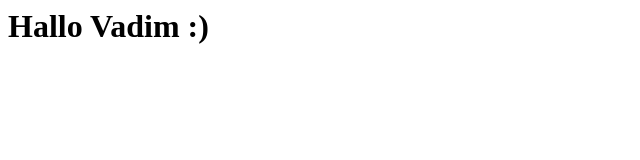
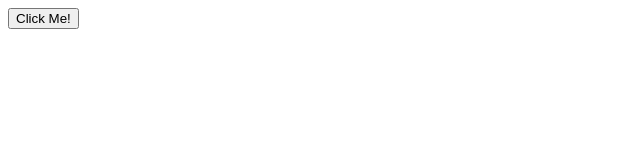
Before and after one commit to despinac/fitnessTracker, a plain HTML site: page index.html in a window 1280 px wide. Shown: the whole page, without its empty margins (0-640 px from the left). Drawn offline with Linux system fonts and the light colour scheme.

Commit message:
button example

```diff
--- a/index.html
+++ b/index.html
@@ -7,6 +7,6 @@
     <title>Document</title>
 </head>
 <body>
-<h1> Hallo Vadim :) </h1>
+<button type="button" onclick="alert('Hallo Vadim!')">Click Me!</button>
 </body>
 </html>
```
